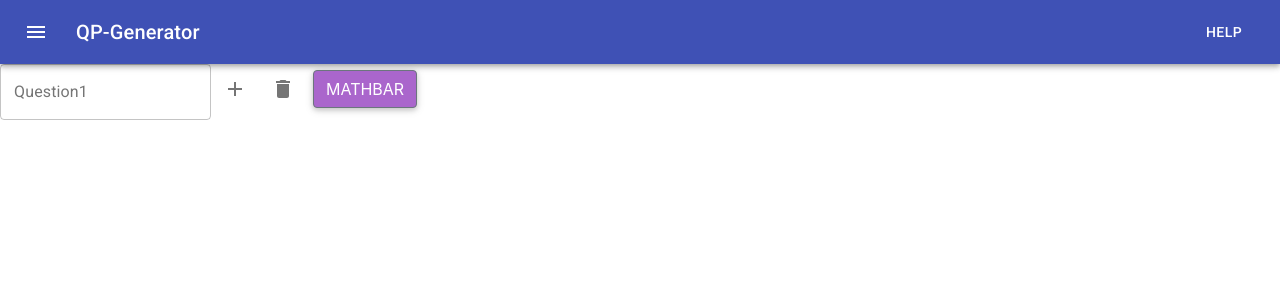
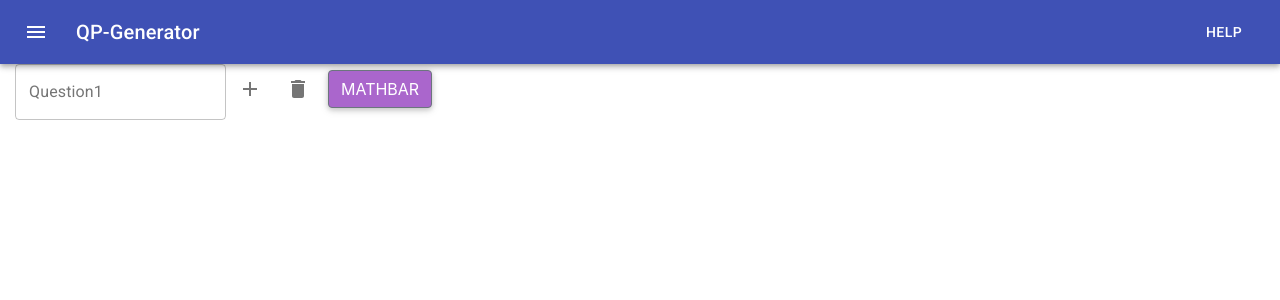
Before and after one commit to Team-Tomato/QP-Generator, a React (Create React App) app in the folder qp-generator-frontend/: page /#/ in a window 1280 px wide. Shown: the top 300 px of the page. Built offline with nearby package versions, Linux system fonts and the light colour scheme.

Commit message:
removed horizontal scroll

```diff
--- a/qp-generator-frontend/src/Views/qp-generator.js
+++ b/qp-generator-frontend/src/Views/qp-generator.js
@@ -6,11 +6,12 @@ class AddTextField extends Component {
 
   render() {
     return (
-      <Row>
+        <Row style={{marginLeft:0,marginRight:0}}>
         <Col>
           <Generator />
         </Col>
-      </Row>)
+        </Row>
+      )
   }
 }
 
--- a/qp-generator-frontend/src/index.css
+++ b/qp-generator-frontend/src/index.css
@@ -5,6 +5,8 @@ body {
       sans-serif;
     -webkit-font-smoothing: antialiased;
     -moz-osx-font-smoothing: grayscale;
+    overflow: hidden;
+    width: 100%;
   }
 
   code {
```
